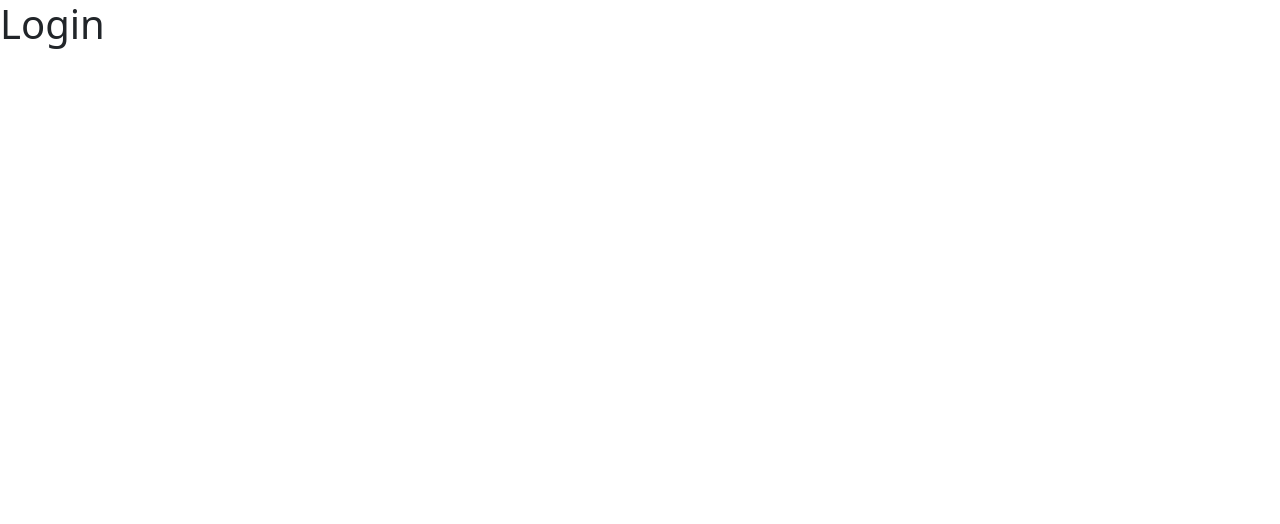
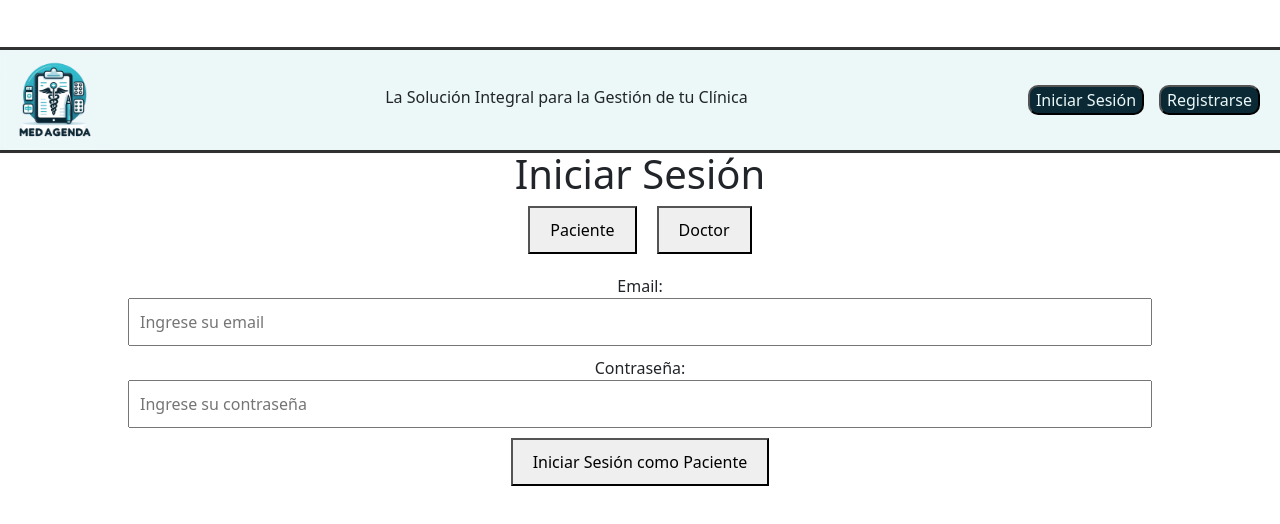
Before and after one commit to PirrY/MedAgenda, a React (Vite) app: page /Login in a window 1280 px wide. Shown: the top 524 px of the page. Built offline with nearby package versions, Linux system fonts and the light colour scheme.

Commit message:
Pagina de login provisional

```diff
--- /dev/null
+++ b/src/pages/Login.css
@@ -0,0 +1,27 @@
+/* Login.css */
+.login-page {
+  text-align: center;
+  margin-top: 50px;
+}
+
+.user-type-buttons button {
+  margin: 0 10px;
+  padding: 10px 20px;
+}
+
+.login-form {
+  margin-top: 20px;
+  display: flex;
+  flex-direction: column;
+  align-items: center;
+}
+
+.login-form input {
+  margin-bottom: 10px;
+  padding: 10px;
+  width: 80%;
+}
+
+.login-form button {
+  padding: 10px 20px;
+}
--- a/src/pages/Login.jsx
+++ b/src/pages/Login.jsx
@@ -1,7 +1,42 @@
-import React from 'react'
+import React, { useState } from 'react';
+import './Login.css'; // Puedes añadir estilos personalizados si lo necesitas
+import Header from '../components/molecules/Header';
 
 export function Login() {
+  const [userType, setUserType] = useState('patient'); // Controla el tipo de usuario
+
   return (
-    <h1>Login</h1>
-  )
+    <div className="login-page">
+      <Header/>
+      <h1>Iniciar Sesión</h1>
+      <div className="user-type-buttons">
+        {/* Botones para elegir el tipo de usuario */}
+        <button onClick={() => setUserType('patient')}>Paciente</button>
+        <button onClick={() => setUserType('doctor')}>Doctor</button>
+      </div>
+
+      {/* Renderizado condicional del formulario según el tipo de usuario */}
+      {userType === 'patient' ? <PatientLoginForm /> : <DoctorLoginForm />}
+    </div>
+  );
 }
+
+const PatientLoginForm = () => (
+  <form className="login-form">
+    <label>Email:</label>
+    <input type="email" placeholder="Ingrese su email" required />
+    <label>Contraseña:</label>
+    <input type="password" placeholder="Ingrese su contraseña" required />
+    <button type="submit">Iniciar Sesión como Paciente</button>
+  </form>
+);
+
+const DoctorLoginForm = () => (
+  <form className="login-form">
+    <label>Email:</label>
+    <input type="email" placeholder="Ingrese su email" required />
+    <label>Contraseña:</label>
+    <input type="password" placeholder="Ingrese su contraseña" required />
+    <button type="submit">Iniciar Sesión como Doctor</button>
+  </form>
+);
```
